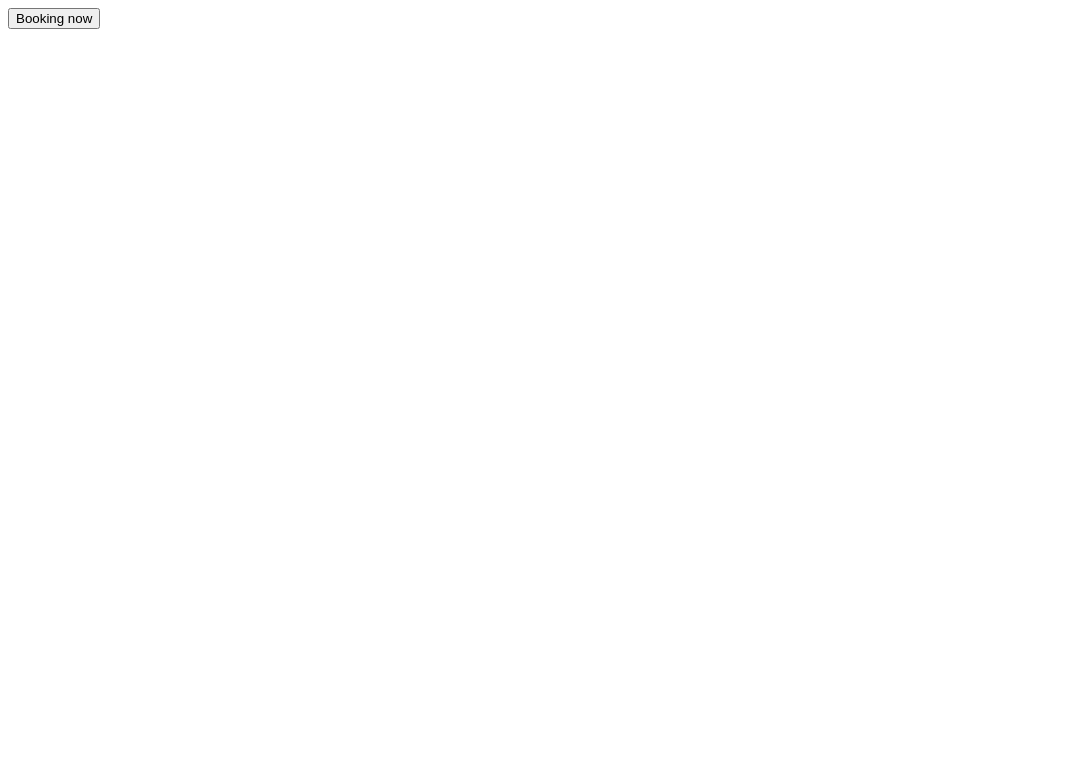
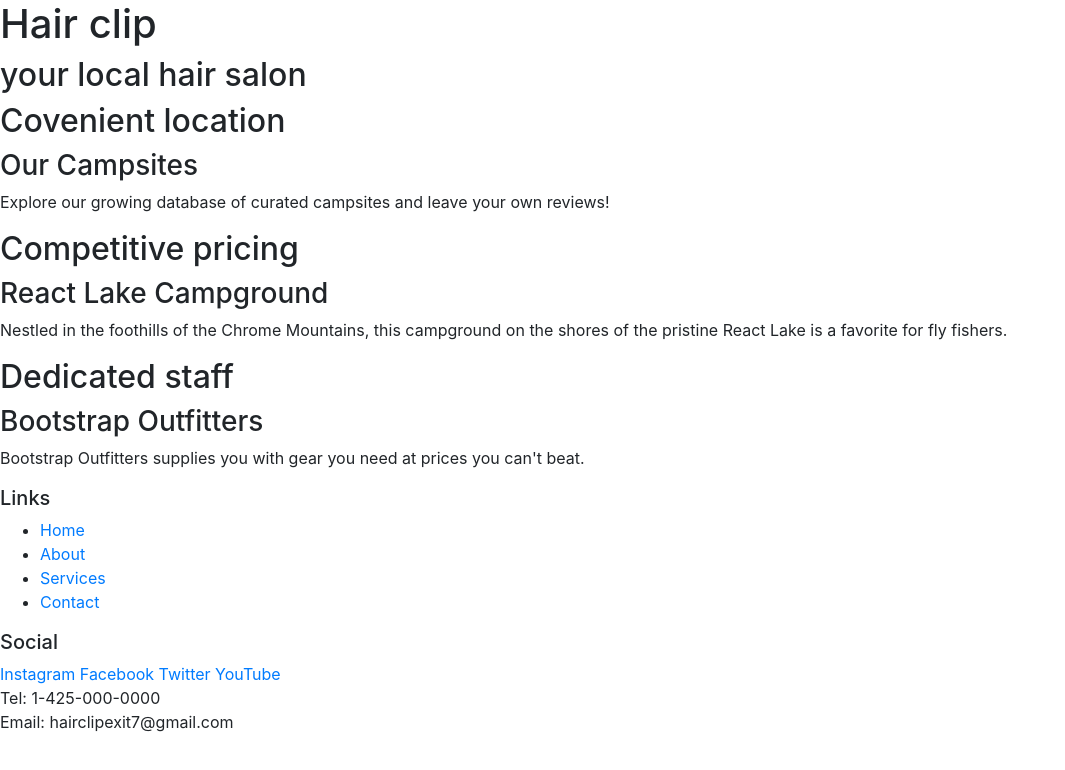
Before and after one commit to liqsosng/hairclip, a website: page index.html in a window 1280 px wide. Shown: the whole page, without its empty margins (0-1065 px from the left). Drawn offline with nearby package versions, Linux system fonts and the light colour scheme.

Commit message:
starting bootstrap

```diff
--- a/index.html
+++ b/index.html
@@ -1,6 +1,69 @@
+<!DOCTYPE html>
+<html lang="en">
+
 <head>
+    <meta charset="utf-8" />
+    <meta name="viewport" content="width=device-width, initial-scale=1" />
+     <!-- Bootstrap CSS -->
+     <link rel="stylesheet" href="node_modules/bootstrap/dist/css/bootstrap.min.css" />
+    <title>Hair clip</title>
+</head>
 
-</head>
 <body>
-    <button>Booking now</button>
+
+    <header>
+        <div>
+            <h1>Hair clip</h1>
+            <h2>your local hair salon</h2>
+        </div>
+    </header>
+
+    <div>
+        <h2>Covenient location</h2>
+        <h3>Our Campsites</h3>
+        <p>Explore our growing database of curated campsites and leave your own reviews!</p>
+    </div>
+
+    <div>
+        <h2>Competitive pricing</h2>
+        <h3>React Lake Campground</h3>
+        <p>Nestled in the foothills of the Chrome Mountains, this campground on the shores of the pristine React Lake is a favorite for fly fishers.</p>
+    </div>
+
+    <div>
+        <h2>Dedicated staff</h2>
+        <h3>Bootstrap Outfitters</h3>
+        <p>Bootstrap Outfitters supplies you with gear you need at prices you can't beat.</p>
+    </div>
+
+    <footer>
+        <div>
+            <h5>Links</h5>
+            <ul>
+                <li><a href="#">Home</a></li>
+                <li><a href="#">About</a></li>
+                <li><a href="#">Services</a></li>
+                <li><a href="#">Contact</a></li>
+            </ul>
+        </div>
+        <div>
+            <h5>Social</h5>
+            <a href="http://instagram.com/">Instagram</a>
+            <a href="http://facebook.com/">Facebook</a>
+            <a href="http://twitter.com/">Twitter</a>
+            <a href="http://youtube.com/">YouTube</a>
+        </div>
+        <div>
+            Tel: 1-425-000-0000<br />
+            Email: hairclipexit7@gmail.com
+        </div>
+    </footer>
+
+<!-- jQuery must come first, then Popper.js, then the Bootstrap JavaScript plugins.-->
+<script src="node_modules/jquery/dist/jquery.slim.min.js"></script>
+<script src="node_modules/popper.js/dist/umd/popper.min.js"></script>
+<script src="node_modules/bootstrap/dist/js/bootstrap.min.js"></script>
+
 </body>
+
+</html>
--- a/package.json
+++ b/package.json
@@ -20,5 +20,10 @@
   "homepage": "https://github.com/liqsosng/hairclip#readme",
   "devDependencies": {
     "lite-server": "^2.6.1"
+  },
+  "dependencies": {
+    "bootstrap": "^4.5.2",
+    "jquery": "^3.5.1",
+    "popper.js": "^1.16.1"
   }
 }
```
Also changed, not shown: 1 other file.
